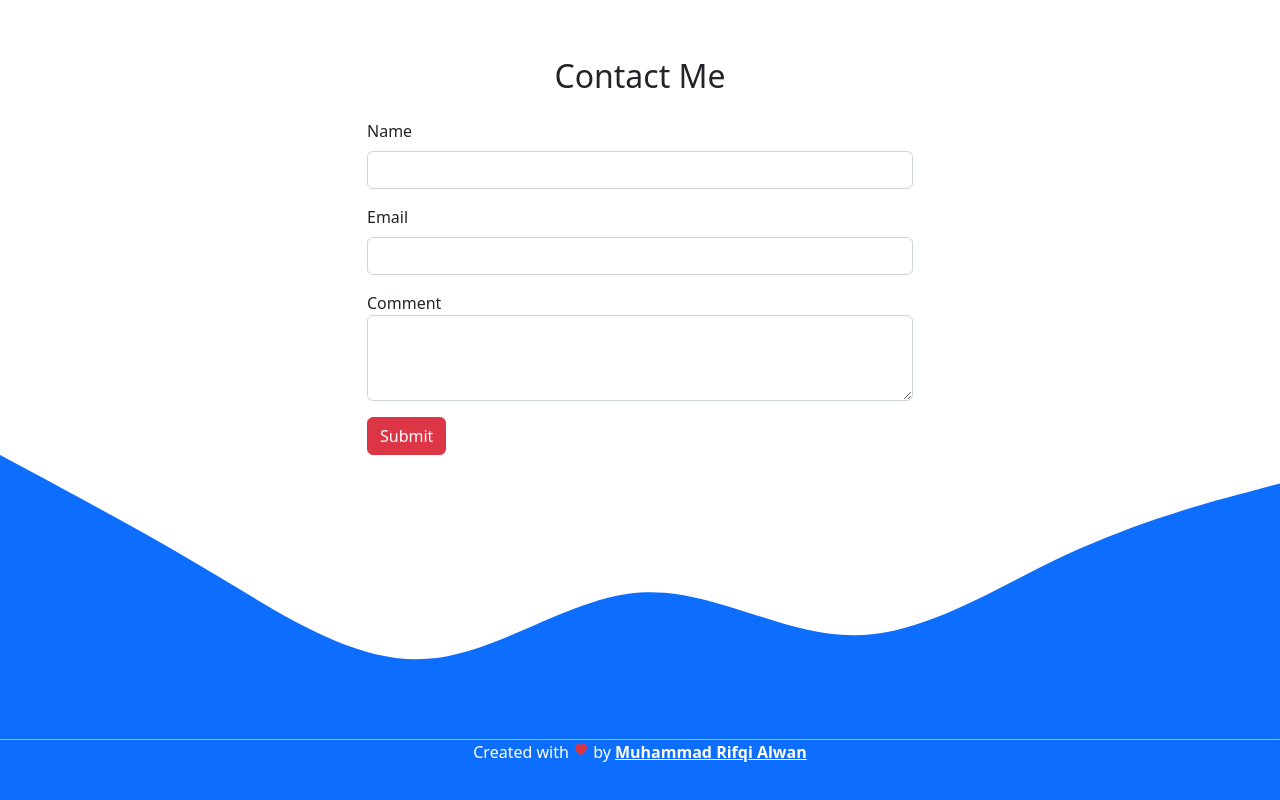
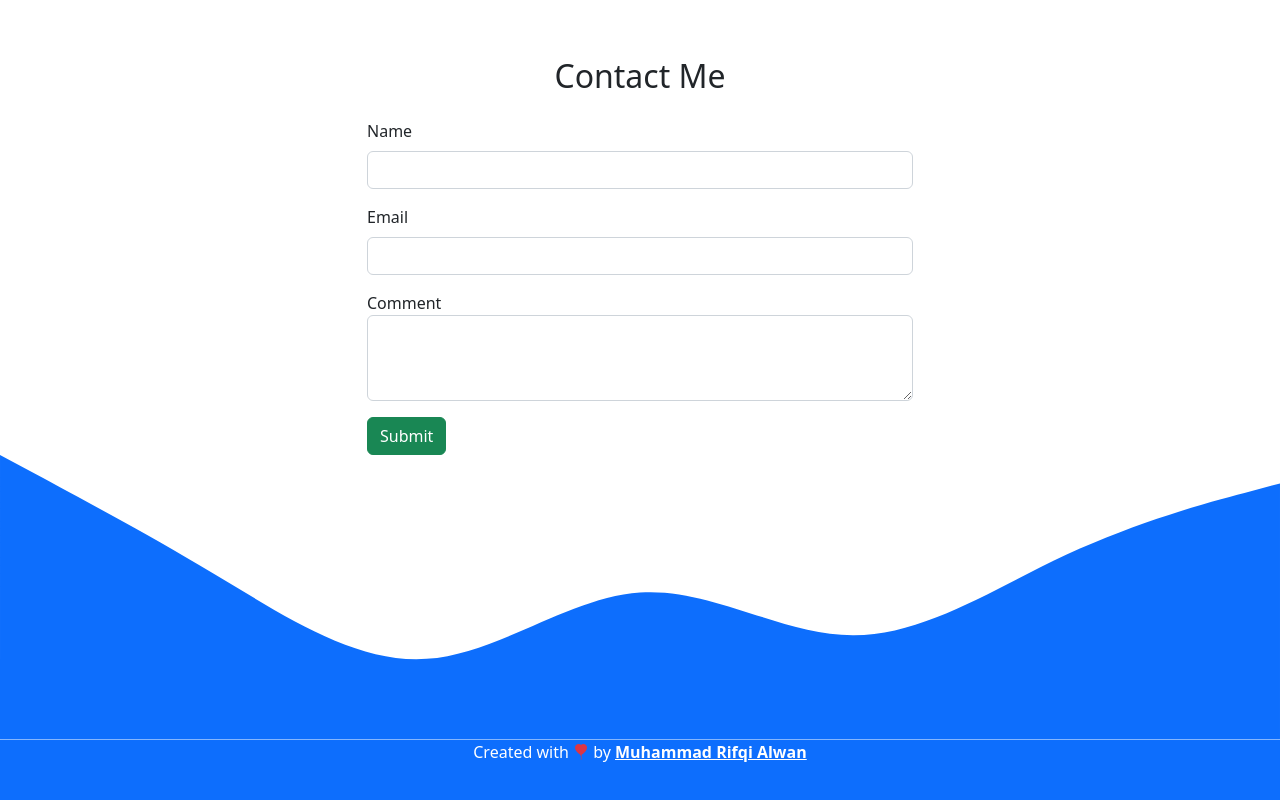
Before and after one commit to RamsWeb21/RamsWeb21.github.io, a plain HTML site: page index.html in a window 1280 px wide. Shown: the part 2085-2885 px from the top of the page. Drawn offline with nearby package versions, Linux system fonts and the light colour scheme.

Commit message:
mengubah warna tombol

```diff
--- a/index.html
+++ b/index.html
@@ -140,7 +140,7 @@
                 <label for="comment" class="comment">Comment</label>
                 <textarea class="form-control" id="comment" rows="3"></textarea>
               </div>
-              <button type="submit" class="btn btn-danger">Submit</button>
+              <button type="submit" class="btn btn-success">Submit</button>
             </form>
           </div>
         </div>
```
